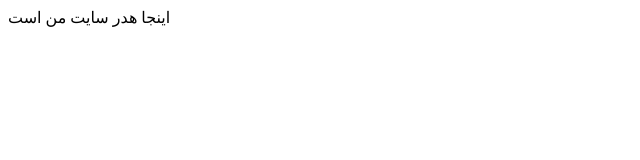
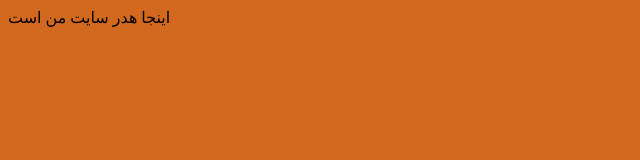
Before and after one commit to Shahla-Moh/GitProject, a plain HTML site: page index.html in a window 1280 px wide. Shown: the whole page, without its empty margins (0-640 px from the left). Drawn offline with Linux system fonts and the light colour scheme.

Commit message:
chang body background

```diff
--- a/index.html
+++ b/index.html
@@ -4,6 +4,12 @@
     <meta charset="UTF-8">
     <meta name="viewport" content="width=device-width, initial-scale=1.0">
     <title>Document</title>
+
+    <style>
+       body{
+         background-color: chocolate
+       }
+    </style>
 </head>
 <body>
 
```
